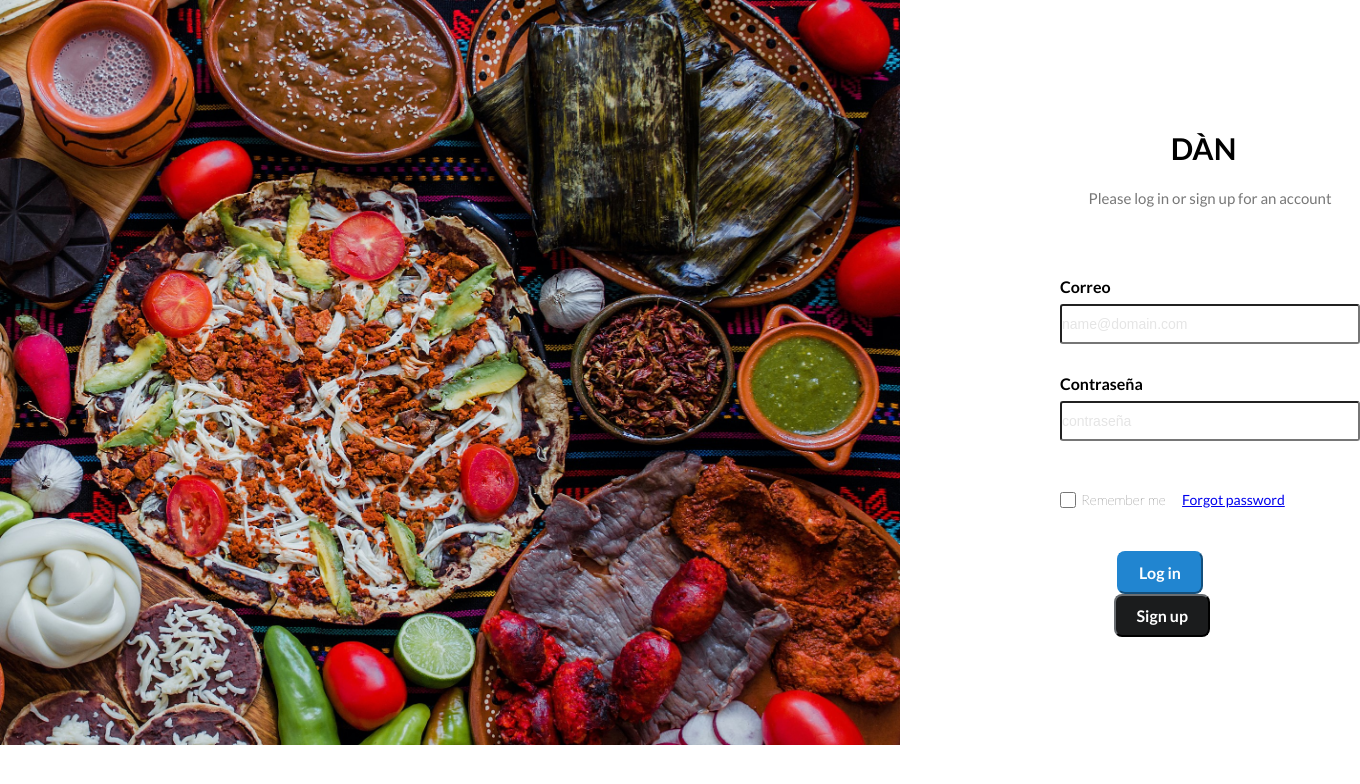
After one commit to Amprex5101/Cooperativahtml, a PHP site: page /inicio-sesion.html in a window 1360 px wide. The commit adds this page. Shown: the top 784 px of the page. Run offline with PHP 8.4, Linux system fonts and the light colour scheme.

Commit message:
hice un nuevo archivo de inicio sesion, modifiqué la barra del inicio en menú y alinee las cosas

```diff
--- /dev/null
+++ b/CSS/inicio-sesion.css
@@ -0,0 +1,135 @@
+html{
+    box-sizing: border-box;
+    font-size: 62.5%;
+}
+*,
+*::before,
+*::after{
+    padding: 0;
+    margin: 0;
+    box-sizing: border-box;
+}
+
+body{
+    background-color: white;
+}
+.fondoinicio{
+    padding: 0px;
+    margin-right: 30px;
+    float: left;
+    width: 90rem;
+    height: 74.5rem;
+}
+.contenedor-formulario{
+display: flex;
+}
+
+.formularioo{
+    margin-left: 13rem;
+    font-family: "Lato", sans-serif;
+    label{
+        display: block;
+        margin-top: 30px;
+        font-size: 16px;
+        font-weight: 700;
+    }
+    input{
+        display: block;
+        height: 40px;
+        width: 30rem;
+        border-radius: 3px;
+
+        margin-top: 8px;
+        font-size: 14px;
+
+    }
+    ::placeholder{
+        color: #e5e5e5;
+    }
+
+
+}
+
+.texto-formulario{
+    font-family: "Lato", sans-serif;
+
+    h3{
+        margin-top: 13rem;
+        font-size: 30px;
+        text-align:center;
+        width: 28.7rem;
+    }
+    p{
+        font-size: 15px;
+        margin-top: 2.3rem;
+        margin-bottom: 7rem;
+        color: rgb(119, 119, 119);
+        text-align: center;
+        width: 30rem;
+    }
+
+}
+.botones{
+ margin-top: 2rem;
+ text-align: center;
+ button {
+    padding: 10px 20px; /* Ajusta el espacio interno de los botones */
+    font-size: 16px; /* Cambia el tamaño de fuente */
+    margin-right: 10rem; /* Agrega un margen a la derecha para separar los botones */
+    border-radius: 0.8rem;
+    cursor: pointer;
+    font-family: "Lato", sans-serif;
+    font-weight: 700;
+  }
+
+
+
+}
+.botones{
+    .Login{
+        background-color: #2185d0;
+        border-color: #2185d0;
+        color: white;
+
+      }
+      .Signup{
+        background-color: #1b1c1d;
+        border-color: #1b1c1d;
+        color: white;
+        margin-left: 0.45rem;
+      }
+}
+
+
+.texto-abajo{
+    display: grid;
+    grid-template-columns: 3 1fr;
+    margin-top: 10px;
+    a{
+        margin-right: 5.9rem;
+        margin-top: 4rem;
+        font-size: 14px;
+        grid-column: 2/3;
+    }
+}
+
+.recordar {
+    margin-top: 10px;
+    display: flex;
+    align-items: center;
+    font-size: 14px;
+
+    input[type="checkbox"] {
+    width: 16px; /* Ajusta el tamaño del checkbox */
+    height: 16px;
+    margin-right: 5px; /* Agrega un margen derecho para separarlo de la etiqueta */
+    border-radius: 2rem;
+  }
+
+  label {
+    font-weight: 200;
+    font-size: 14px;
+    margin-left: 0; /* Elimina el margen izquierdo de la etiqueta */
+    height: 4rem;
+  }
+}
--- a/EstructuraProyecto.html
+++ b/EstructuraProyecto.html
@@ -11,10 +11,8 @@
 <body>
     <div class="contenedor-navegacion">
         <nav class="nav-principal contenedor">
-            <div class="in">
-                <a>Inicio</a>
-            </div>
 
+                <a >Inicio</a>
             <div class="entrar">
                 <img class="usuario" src="img/imagen_2024-03-02_140324687-removebg-preview.png" alt="usuario">
                 <a>Entrar</a>
--- /dev/null
+++ b/inicio-sesion.html
@@ -0,0 +1,41 @@
+<!DOCTYPE html>
+<html lang="en">
+<head>
+    <meta charset="UTF-8">
+    <meta name="viewport" content="width=device-width, initial-scale=1.0">
+    <title>Inicio de sesión</title>
+    <link rel="stylesheet" href="CSS/inicio-sesion.css">
+    <link rel="preconnect" href="https://fonts.googleapis.com">
+<link rel="preconnect" href="https://fonts.gstatic.com" crossorigin>
+<link href="https://fonts.googleapis.com/css2?family=Lato:ital,wght@0,100;0,300;0,400;0,700;0,900;1,100;1,300;1,400;1,700;1,900&display=swap" rel="stylesheet">
+</head>
+<body>
+    <div class="contenedor-formulario contenedor">
+        <div class="fondo">
+            <img class="fondoinicio" src="img/recetas-de-comida-típicas-de-Oaxaca-11-1.jpeg" alt="">
+        </div>
+        <form class="formularioo">
+            <div class="texto-formulario">
+                <h3>DÀN</h3>
+                <p>Please log in or sign up for an account</p>
+            </div>
+            <label for="email">Correo</label>
+            <input type="email" placeholder="name@domain.com" id="email">
+            <label for="password">Contraseña</label>
+            <input type="password" placeholder="contraseña" id="password">
+            <div class="texto-abajo">
+                <div class="recordar">
+                    <input type="checkbox" placeholder="recordatorio" id="remember">
+                    <label for="remember">Remember me</label>
+                </div>
+                <a href="#">Forgot password</a>
+            </div>
+            <div class="botones">
+                <button class="Login">Log in</button>
+                <button class="Signup">Sign up</button>
+            </div>
+        </form>
+
+    </div>
+</body>
+</html>
```
Also changed, not shown: CSS/CSS-Inicio.css (deleted, +0 -38 lines), CSS/Cooperativa.css (+24 -8 lines), Inicio.html (deleted, +0 -30 lines).
